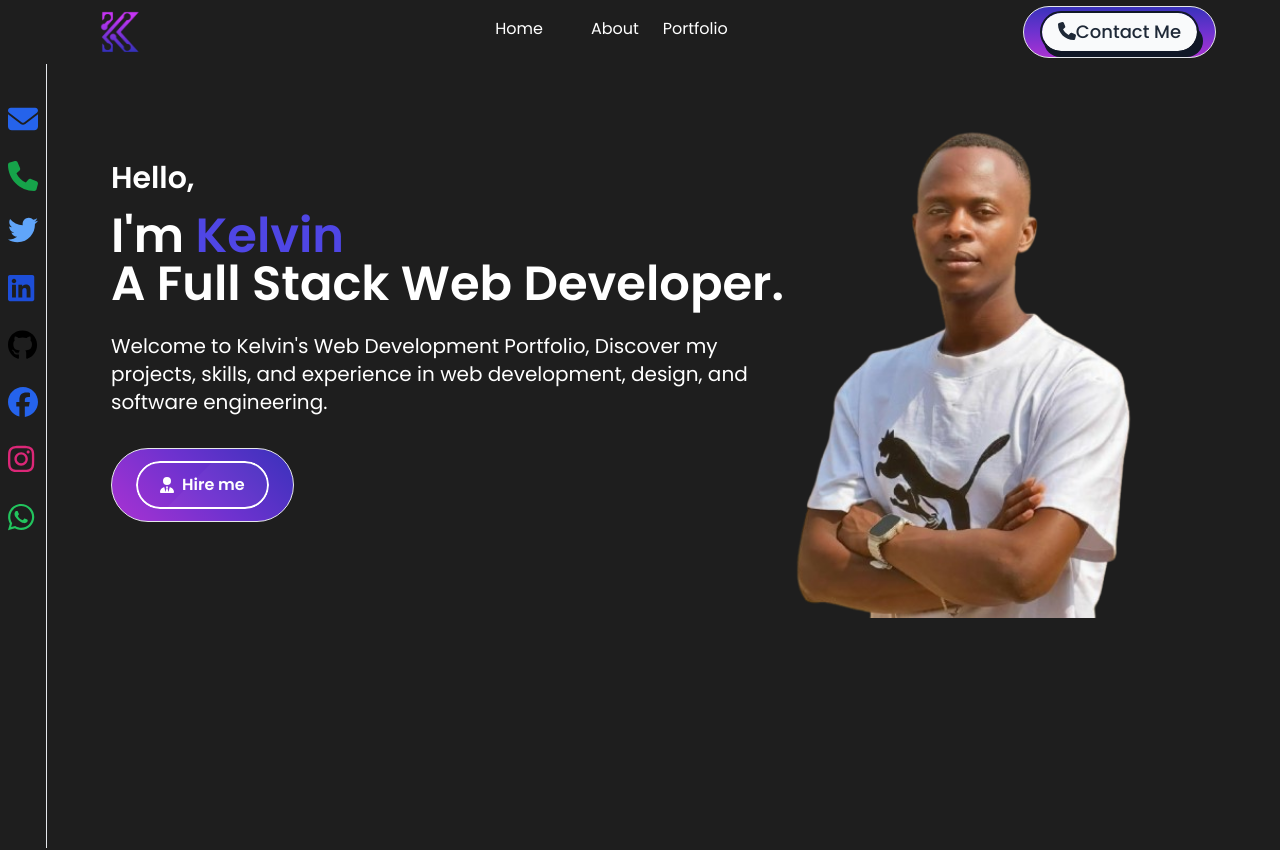
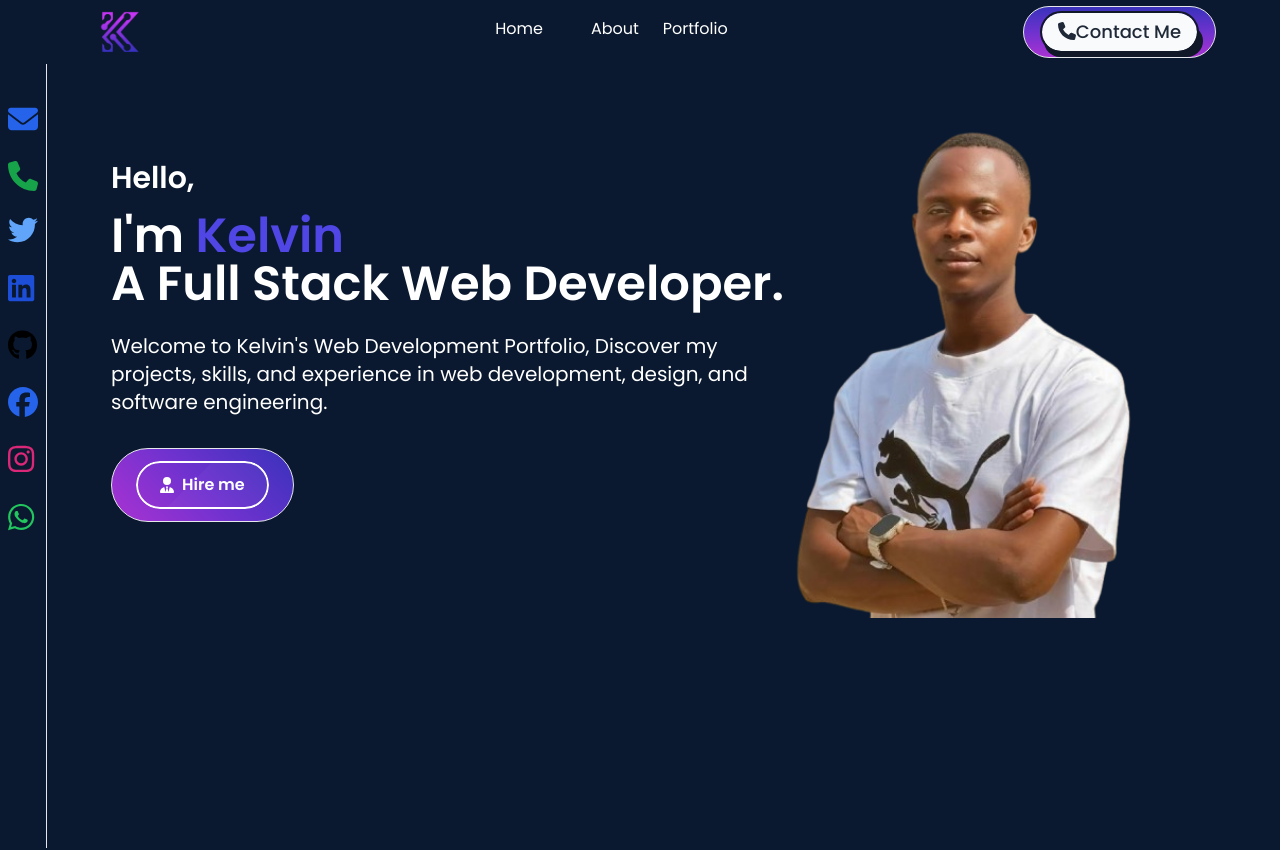
Before and after one commit to kelvinempires/portfolio-react, a React (Vite) app: page / in a window 1280 px wide. Shown: the top 850 px of the page. Built offline with nearby package versions, Linux system fonts and the light colour scheme.

Commit message:
enhance Contact and Footer components; update styles and content

```diff
--- a/src/components/Contact.jsx
+++ b/src/components/Contact.jsx
@@ -284,7 +284,7 @@ const Contact = () => {
           </a>
         </div> */}
       </div>
-      <div className="map w-full md:w-1/2">
+      <div className="map w-full md:w-1/2 overflow-hidden rounded-lg shadow-lg">
         <iframe
           src="https://www.google.com/maps/embed?pb=!1m18!1m12!1m3!1d3963.362974706922!2d3.3494461735047723!3d6.601734522252316!2m3!1f0!2f0!3f0!3m2!1i1024!2i768!4f13.1!3m3!1m2!1s0x103b9230fc4fc853%3A0xd8babb191dac2f6b!2sAllen%20Ave%2C%20Allen%2C%20Ikeja%20101233%2C%20Lagos!5e0!3m2!1sen!2sng!4v1729671204756!5m2!1sen!2sng"
           width="600"
--- a/src/components/Footer.jsx
+++ b/src/components/Footer.jsx
@@ -14,7 +14,7 @@ const Footer = () => {
   });
 
   return (
-    <footer className="bg-gray-800 text-white py-4">
+    <footer className="flex items-center justify-center text-white py-4">
       <div className="container mx-auto flex justify-between items-center px-6 md:px-12">
         <span className="text-lg font-semibold">
           © {currentYear} Kelvin Empire. All rights reserved.
@@ -22,7 +22,7 @@ const Footer = () => {
         <div className="flex space-x-4 text-sm text-gray-400">
           <span>Date: {currentDate}</span>
           <span>Time: {currentTime}</span>
-          <span>Crafted with passion.</span>
+          <span>Crafted by kelvin Ewurum</span>
         </div>
       </div>
     </footer>
--- a/src/index.css
+++ b/src/index.css
@@ -13,14 +13,14 @@
 }
 
 body {
-  background: rgb(30, 30, 30);
+  background: rgb(10, 25, 47);
   color: white;
   overflow: hidden;
   overflow-y: scroll;
   font-family: 'Poppins', sans-serif;
 }
 nav{
-    background: rgb(30, 30, 30);
+    background: rgb(10, 25, 47);
 }
 
 /* Custom CSS for a custom shadow color */
```
